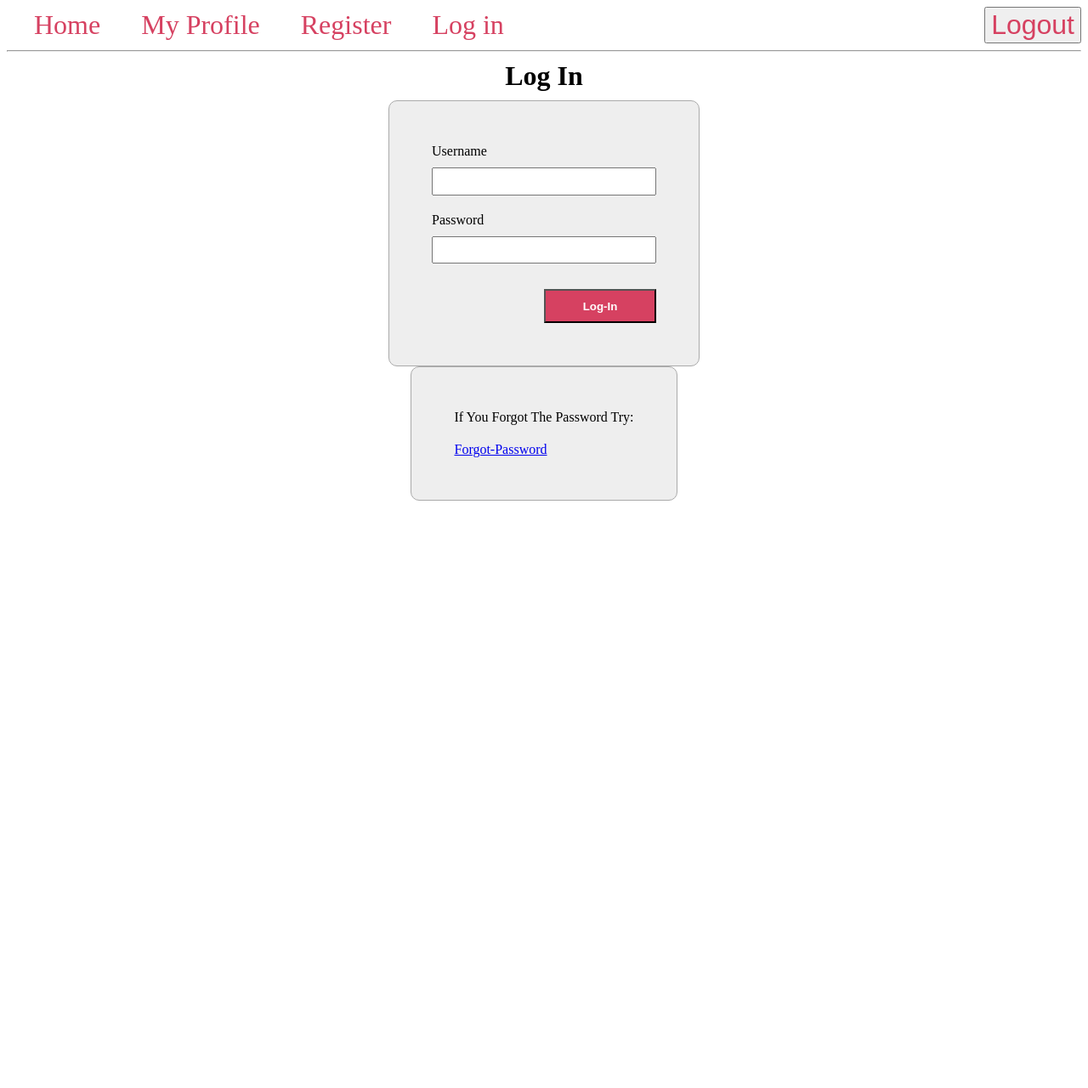
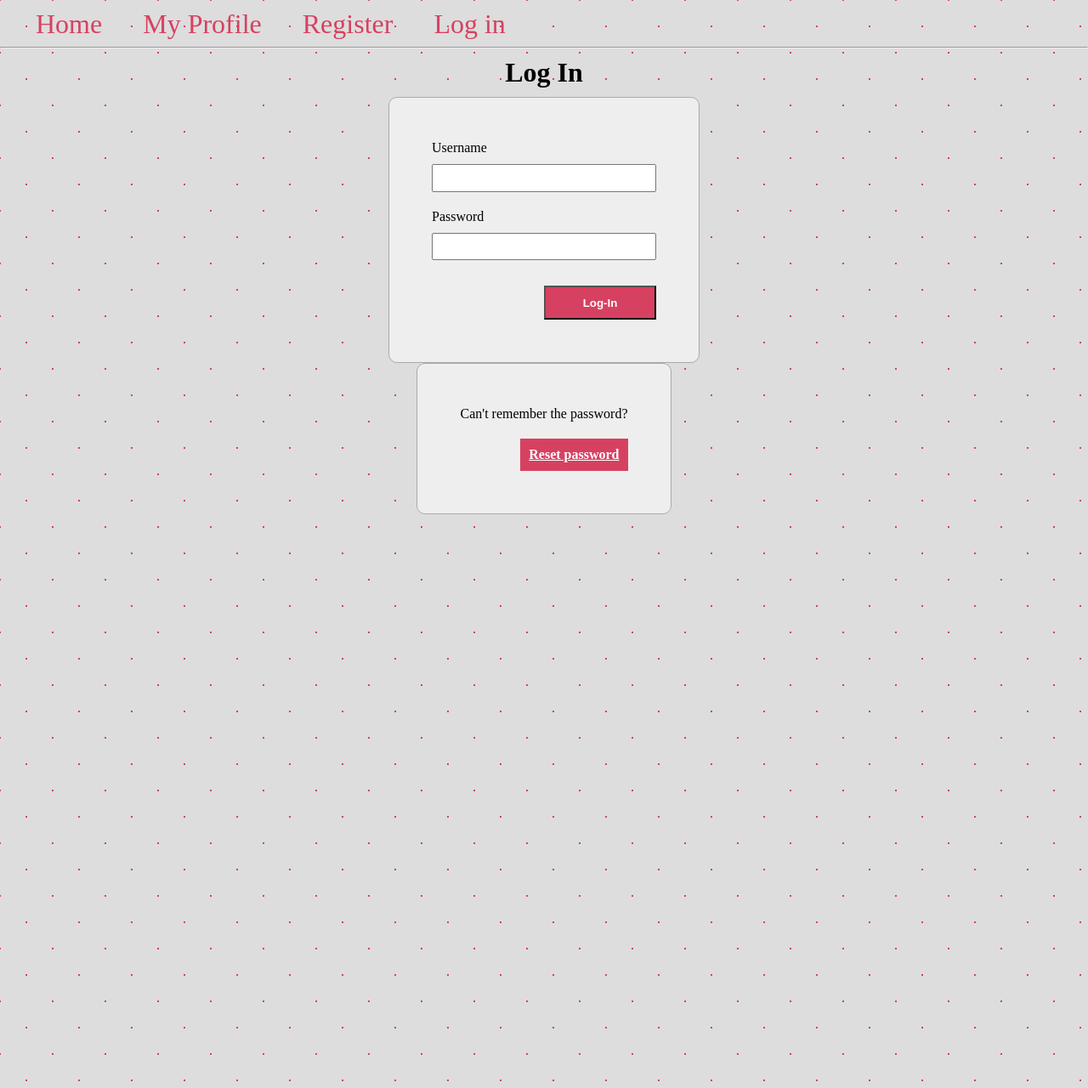
Before and after one commit to mattix1710/app-sec-app, a Flask app: page /auth/login in a window 1280 px wide. Shown: the whole page at 85% size. Before the commit the page ends 589 px from the top, so only its background shows below. Run offline with Flask 3, Linux system fonts and the light colour scheme; some libraries are stand-ins or nearby versions.

Commit message:
💄 Updated views
* Changed background
* Rebuilt profile page
* Added Changing view for navigation bar (for logged and non-logged users)

```diff
--- a/app/main/views.py
+++ b/app/main/views.py
@@ -9,13 +9,13 @@ from ..auth.helpers import server_set_session, server_check_session, SESSION_NAM
 
 @main.route('/')
 def home():
-    return render_template('main.html')
+    return render_template('main.html', user_session=server_check_session())
 
 @main.route('/my_profile', methods=['GET', '[POST]'])
 def my_profile():
     # if user is logged in - show its profile data
     if server_check_session():
         user = User.query.where(User.id == Session.query.where(Session.id == session[SESSION_NAME]['id']).scalar().uid).scalar()
-        return render_template('profile.html', user = user)
+        return render_template('profile.html', user = user, user_session=True)
     # otherwise - redirect to login page
     return redirect(url_for('auth.login'))
--- a/app/static/style.css
+++ b/app/static/style.css
@@ -1,4 +1,20 @@
 /* NAVIGATION */
+body {
+    margin: 0px;
+    /* background-color: #dddddd; */
+}
+.patterns {
+    width: 100vw;
+    height: 100vw;
+}
+
+.pt1 {
+    background-color: #ddd;
+    /* opacity: 0.7; */
+    background-image:  radial-gradient(#d64161 1.55px, transparent 1.55px), radial-gradient(#d64161 1.55px, #ddd 1.55px);
+    background-size: 62px 62px;
+    background-position: 0 0,31px 31px;
+}
 
 .navbar {
     display: flex;
@@ -7,6 +23,7 @@
     justify-content: space-between;
     align-items: center;
     align-content: center;
+    padding: 10px 10px 0px 10px;
 }
 
 .nav-left{
@@ -57,7 +74,7 @@ h1 {
     margin: 10px auto;
 }
 
-.form, .reset-mail{
+.form, .tile{
     width: fit-content;
     border: 1px solid #aaa;
     border-radius: 10px 10px;
@@ -70,7 +87,7 @@ h1 {
     text-transform: capitalize;
 }
 
-.reset-mail{
+.tile{
     text-transform: none;
 }
 
@@ -85,7 +102,7 @@ h1 {
     width: 20vw;
 }
 
-.btn {
+.btn, .btn-reset{
     margin-top: 10px;
     height: 3em;
     width: 50%;
@@ -95,14 +112,35 @@ h1 {
     font-weight: bold;
 }
 
-.btn:hover {
+.btn:hover, .btn-reset:hover{
     /* background-color: #AB5467; */
     background-color: #a1233e;
+}
+
+.btn-reset{
+    height: auto;
+    padding: 10px;
+    margin: 0;
+    width: auto;
 }
 
 .help-block {
     color: red;
     margin: 0;
+}
+
+.center-content{
+    display: flex;
+    flex-direction: row;
+    flex-wrap: wrap;
+    justify-content: center;
+    align-items: center;
+    align-content: center;
+}
+
+.img_view {
+    margin-left: auto;
+    margin-right: auto;
 }
 
 /* +=+=+=+=+=+=+=+=+=+= */
--- a/app/templates/auth/login.html
+++ b/app/templates/auth/login.html
@@ -7,8 +7,9 @@
     <div>
         {{ wtf.quick_form(form) }}
     </div>
-    <div class="form">
-        If you forgot the password try: <a href="{{ url_for('auth.forgot_password') }}">Forgot-password</a>
+    <div class="tile">
+        Can't remember the password?
+        <a class="btn-reset" href="{{ url_for('auth.forgot_password') }}">Reset password</a>
     </div>
 
 {% endblock %}
--- a/app/templates/auth/reset_email_sent.html
+++ b/app/templates/auth/reset_email_sent.html
@@ -4,7 +4,7 @@
 
 {% block content %}
     <h1>{% block title %} Success {% endblock %}</h1>
-    <div class="reset-mail">
+    <div class="tile">
         An email with the password reset link was sent to you, if the provided email
         exists in our database.
     </div>
--- a/app/templates/base.html
+++ b/app/templates/base.html
@@ -7,15 +7,19 @@
     <link rel="shortcut icon" href="{{ url_for('static', filename='favicon.ico') }}">
 </head>
 <body>
+    <div class="patterns pt1">
         <div class="navbar">
             <div class="nav-left">
                 <nav>
                     <a href="{{ url_for('main.home') }}">Home</a>
                     <a href="{{ url_for('main.my_profile')}}">My Profile</a>
+                    {% if not user_session %}
                     <a href="{{ url_for('auth.register') }}">Register</a>
                     <a href="{{ url_for('auth.login') }}">Log in</a>
+                    {% endif %}
                 </nav>
             </div>
+            {% if user_session %}
             <div class="nav-right">
                 <nav>
                     <form method="POST" action="{{ url_for('auth.logout')}}">
@@ -23,10 +27,12 @@
                     </form>
                 </nav>
             </div>
+            {% endif %}
         </div>
         <hr>
         <div class="content">
             {% block content %} {% endblock %}
         </div>
+    </div>
 </body>
 </html>
```
Also changed, not shown: other parts of app/static/style.css (+60 -0 lines), app/templates/main.html (+10 -2 lines), app/templates/profile.html (+9 -10 lines). Lines whose indentation alone changed are shown as unchanged.
